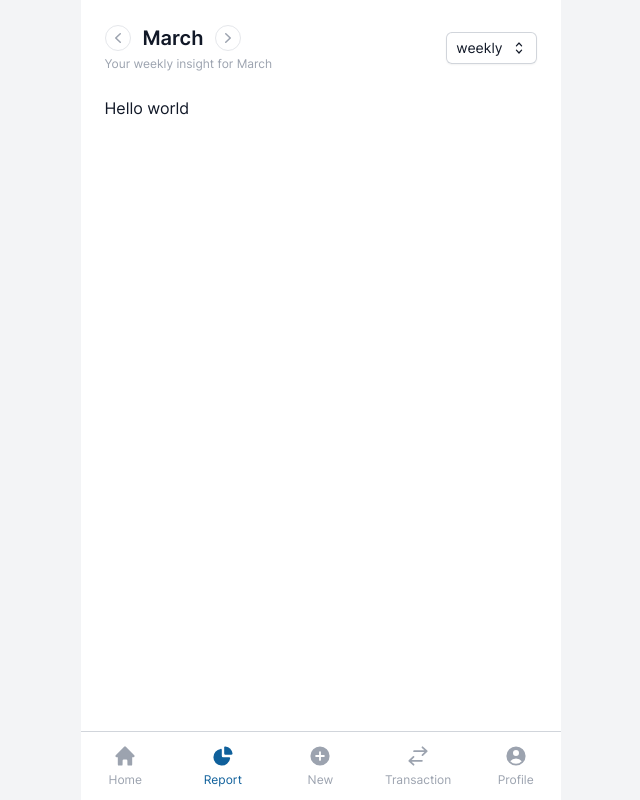
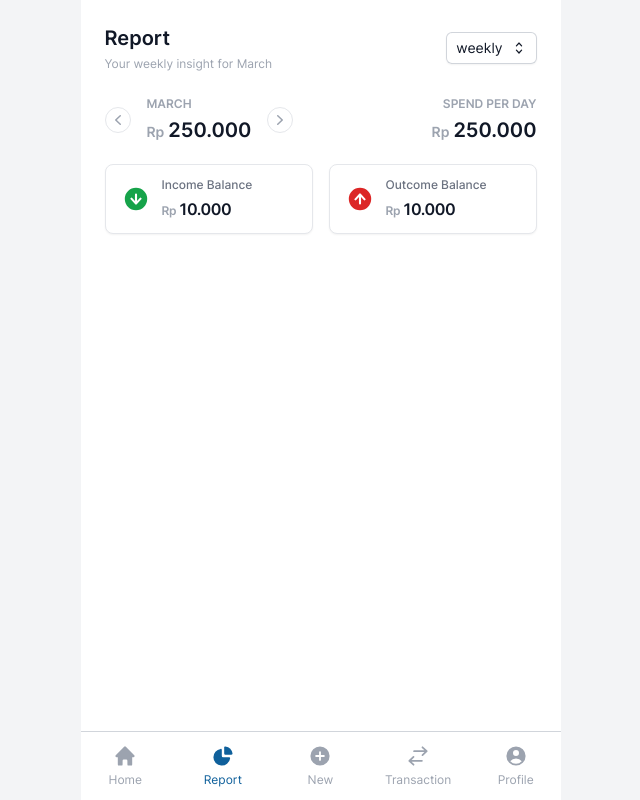
Before and after one commit to Erik3010/money-tracker, a React (Vite) app: page /report in a window 1280 px wide. Shown: the whole page, without its empty margins (312-952 px from the left). Built offline with nearby package versions, Linux system fonts and the light colour scheme.

Commit message:
feat: improve report page ui

```diff
--- a/src/pages/Home/components/BalanceCard.tsx
+++ b/src/pages/Home/components/BalanceCard.tsx
@@ -6,17 +6,29 @@ import { type TransactionType } from "@money-tracker-types/index";
 import { cn } from "@utils/index";
 
 interface BalanceCardProps {
+  dense?: boolean;
   label: string;
   type: TransactionType;
   balance: string;
 }
 
-const BalanceCard = ({ label, balance, type }: BalanceCardProps) => {
+const BalanceCard = ({
+  label,
+  balance,
+  type,
+  dense = false,
+}: BalanceCardProps) => {
   const isIncome = type === "income";
   const Icon = isIncome ? ArrowDownCircleIcon : ArrowUpCircleIcon;
 
   return (
-    <div className="overflow-hidden rounded-lg bg-white border hover:bg-gray-50 shadow-sm px-4 py-5 sm:p-4 flex items-center gap-3 cursor-pointer">
+    <div
+      className={cn(
+        "overflow-hidden rounded-lg bg-white border hover:bg-gray-50 shadow-sm px-4 py-5 flex items-center gap-3 cursor-pointer",
+        { "sm:p-4": !dense },
+        { "sm:py-3": dense }
+      )}
+    >
       <Icon
         className={cn("w-7 h-7", isIncome ? "fill-green-600" : "fill-red-600")}
       />
@@ -24,7 +36,12 @@ const BalanceCard = ({ label, balance, type }: BalanceCardProps) => {
         <div className="truncate text-xs font-medium text-gray-500">
           {label} Balance
         </div>
-        <div className="mt-1 text-xl font-semibold tracking-tight text-gray-900">
+        <div
+          className={cn("mt-1 font-semibold tracking-tight text-gray-900", {
+            "text-xl": !dense,
+            "text-base": dense,
+          })}
+        >
           <span className="text-xs text-gray-400 font-semibold">Rp</span>{" "}
           {balance}
         </div>
--- a/src/pages/Report/index.tsx
+++ b/src/pages/Report/index.tsx
@@ -1,21 +1,14 @@
 import SelectField from "@components/Shared/SelectField";
 import { ChevronLeftIcon, ChevronRightIcon } from "@heroicons/react/20/solid";
+import BalanceCard from "@pages/Home/components/BalanceCard";
 import { noop } from "@utils/index";
 
 const Report = () => {
   return (
     <div className="space-y-6">
-      <div className="flex items-center justify-between">
-        <div className="flex flex-col space-y-1">
-          <div className="flex items-center gap-x-3">
-            <button className="p-0.5 rounded-full border text-gray-400 hover:bg-gray-100 flex items-center justify-center">
-              <ChevronLeftIcon className="w-5 h-5" />
-            </button>
-            <h1 className="font-semibold text-xl text-gray-900">March</h1>
-            <button className="p-0.5 rounded-full border text-gray-400 hover:bg-gray-100 flex items-center justify-center">
-              <ChevronRightIcon className="w-5 h-5" />
-            </button>
-          </div>
+      <section className="flex items-center justify-between">
+        <div className="space-y-1">
+          <h1 className="font-semibold text-xl text-gray-900">Report</h1>
           <p className="text-xs text-gray-400">Your weekly insight for March</p>
         </div>
         <SelectField
@@ -24,8 +17,41 @@ const Report = () => {
           dense
           items={["weekly", "monthly", "yearly"]}
         />
+      </section>
+      <div className="space-y-5">
+        <section className="flex justify-between items-center">
+          <div className="flex items-center gap-x-4">
+            <button className="p-0.5 rounded-full border text-gray-400 hover:bg-gray-100 flex items-center justify-center">
+              <ChevronLeftIcon className="w-5 h-5" />
+            </button>
+            <div className="space-y-1">
+              <p className="text-xs uppercase font-semibold text-gray-400">
+                March
+              </p>
+              <h1 className="font-semibold text-xl text-gray-900 space-x-1">
+                <span className="text-sm text-gray-400 font-semibold">Rp</span>
+                <span>250.000</span>
+              </h1>
+            </div>
+            <button className="p-0.5 rounded-full border text-gray-400 hover:bg-gray-100 flex items-center justify-center">
+              <ChevronRightIcon className="w-5 h-5" />
+            </button>
+          </div>
+          <div className="flex flex-col items-end space-y-1">
+            <p className="text-xs uppercase font-semibold text-gray-400">
+              Spend per day
+            </p>
+            <h1 className="font-semibold text-xl text-gray-900 space-x-1">
+              <span className="text-sm text-gray-400 font-semibold">Rp</span>
+              <span>250.000</span>
+            </h1>
+          </div>
+        </section>
+        <section className="grid grid-cols-1 xs:grid-cols-2 gap-4">
+          <BalanceCard dense type="income" label="Income" balance="10.000" />
+          <BalanceCard dense type="outcome" label="Outcome" balance="10.000" />
+        </section>
       </div>
-      <div>Hello world</div>
     </div>
   );
 };
```
